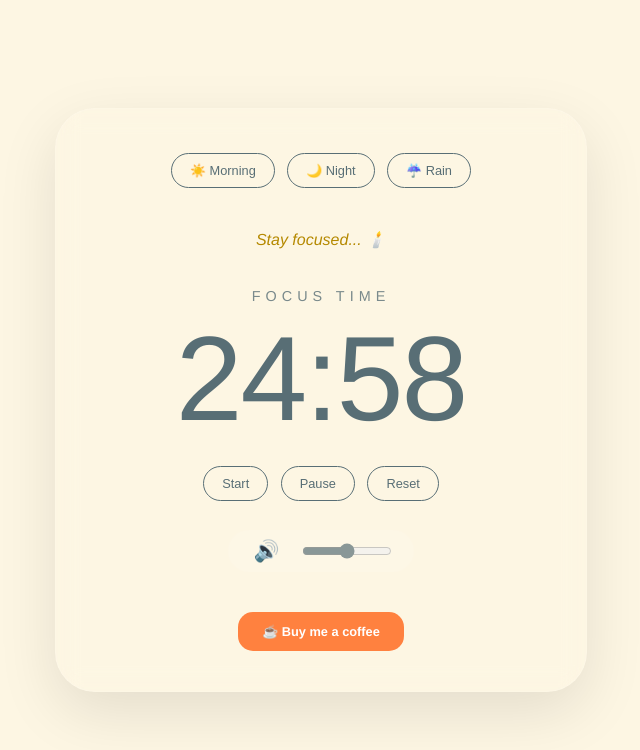
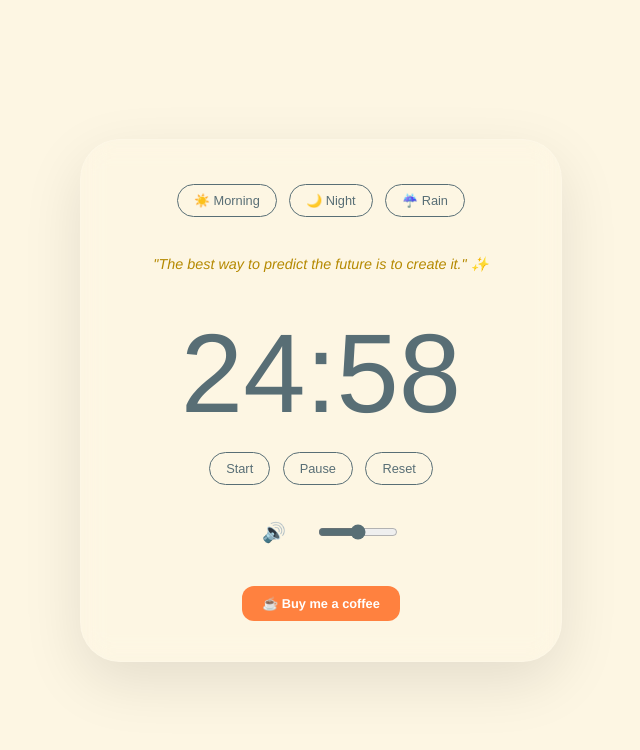
Before and after one commit to achan555-sketch/my-ai-timer-, a plain HTML site: page index.html in a window 1280 px wide. Both pictures are taken after a click on the button "Start". Shown: the whole page, without its empty margins (319-959 px from the left). Drawn offline with Linux system fonts and the light colour scheme.

Commit message:
index.html

```diff
--- a/index.html
+++ b/index.html
@@ -3,14 +3,13 @@
 <head>
     <meta charset="UTF-8">
     <meta name="viewport" content="width=device-width, initial-scale=1.0">
-    <title>Cozy Focus Timer | USCPA Candidate achan555</title>
+    <title>Cozy Focus Timer | achan555</title>
     <style>
         :root {
             --bg-color: #fdf6e3;
             --text-color: #586e75;
             --accent-color: #d33682;
         }
-        /* モード別テーマ設定 */
         body.morning-mode { --bg-color: #fdf6e3; --text-color: #586e75; --accent-color: #b58900; }
         body.night-mode { --bg-color: #073642; --text-color: #93a1a1; --accent-color: #268bd2; }
         body.rain-mode { --bg-color: #1e272e; --text-color: #d2dae2; --accent-color: #0fbcf9; }
@@ -26,11 +25,10 @@
             height: 100vh;
             margin: 0;
             overflow: hidden;
-            transition: background-color 1s ease, color 1s ease;
-            position: relative;
+            transition: background-color 0.8s ease;
         }
 
-        /* 雨のアニメーション */
+        /* 雨レイヤー */
         #rain-layer { position: absolute; width: 100%; height: 100%; top: 0; left: 0; pointer-events: none; }
         .drop {
             position: absolute;
@@ -47,76 +45,66 @@
             padding: 40px;
             z-index: 10;
             background: rgba(255, 255, 255, 0.03);
-            backdrop-filter: blur(12px);
+            backdrop-filter: blur(15px);
             border-radius: 40px;
             box-shadow: 0 20px 60px rgba(0,0,0,0.1);
-            max-width: 450px;
+            max-width: 400px;
             width: 85%;
             border: 1px solid rgba(255, 255, 255, 0.1);
         }
 
-        h1 { font-weight: 300; letter-spacing: 5px; margin-bottom: 5px; font-size: 0.9rem; text-transform: uppercase; opacity: 0.8; }
         #message {
             font-style: italic;
-            font-size: 1rem;
-            min-height: 3.5rem;
-            margin: 20px 0;
+            font-size: 0.9rem;
+            min-height: 3rem;
+            margin-bottom: 20px;
             color: var(--accent-color);
-            line-height: 1.5;
             display: flex;
             align-items: center;
             justify-content: center;
-            padding: 0 10px;
         }
-        #timer { font-size: 7.5rem; font-weight: 100; margin: 5px 0; font-variant-numeric: tabular-nums; letter-spacing: -2px; }
 
-        .control-panel { display: flex; flex-direction: column; gap: 25px; margin-top: 15px; }
+        #timer { font-size: 7rem; font-weight: 100; margin: 10px 0; font-variant-numeric: tabular-nums; }
 
-        /* サウンドUIの統合 */
+        .mode-buttons, .main-buttons { margin-bottom: 20px; }
+
+        button {
+            background: none;
+            border: 1px solid var(--text-color);
+            color: var(--text-color);
+            padding: 8px 16px;
+            font-size: 0.8rem;
+            cursor: pointer;
+            border-radius: 20px;
+            transition: 0.3s;
+            margin: 4px;
+        }
+        button:hover {
+            background-color: var(--text-color);
+            color: var(--bg-color);
+        }
+
+        /* サウンドUI */
         .audio-ui {
             display: flex;
             align-items: center;
             justify-content: center;
-            gap: 15px;
-            background: rgba(255, 255, 255, 0.08);
-            padding: 8px 20px;
-            border-radius: 30px;
-            width: fit-content;
-            margin: 0 auto;
+            gap: 10px;
+            margin-top: 10px;
         }
-        #muteBtn { background: none; border: none; font-size: 1.3rem; cursor: pointer; color: var(--text-color); transition: transform 0.2s; }
-        #muteBtn:hover { transform: scale(1.1); }
-        #volumeSlider { cursor: pointer; width: 90px; accent-color: var(--text-color); opacity: 0.7; }
-
-        .mode-buttons button, .main-buttons button {
-            background: none;
-            border: 1px solid var(--text-color);
-            color: var(--text-color);
-            padding: 9px 18px;
-            font-size: 0.8rem;
-            cursor: pointer;
-            border-radius: 25px;
-            transition: 0.3s;
-            margin: 4px;
-        }
-        .mode-buttons button:hover, .main-buttons button:hover {
-            background-color: var(--text-color);
-            color: var(--bg-color);
-        }
+        #volumeSlider { cursor: pointer; width: 80px; accent-color: var(--text-color); }
 
         .bmac-btn {
             text-decoration: none;
             font-size: 0.8rem;
             color: #ffffff !important;
             background-color: #FF813F;
-            padding: 12px 24px;
-            border-radius: 15px;
+            padding: 10px 20px;
+            border-radius: 12px;
             font-weight: bold;
             display: inline-block;
-            margin-top: 40px;
-            transition: transform 0.2s;
+            margin-top: 30px;
         }
-        .bmac-btn:hover { transform: translateY(-3px); }
     </style>
 </head>
 <body class="morning-mode">
@@ -130,12 +118,10 @@
         <button onclick="changeMode('rain')">☔ Rain</button>
     </div>
 
-    <div id="message">"The secret of getting ahead is getting started." ✨</div>
+    <div id="message">"The best way to predict the future is to create it." ✨</div>
 
-    <h1 id="status">Focus Time</h1>
     <div id="timer">25:00</div>
 
-    <div class="control-panel">
     <div class="main-buttons">
         <button onclick="startTimer()">Start</button>
         <button onclick="pauseTimer()">Pause</button>
@@ -143,18 +129,16 @@
     </div>
 
     <div class="audio-ui">
-            <button id="muteBtn" onclick="toggleMute()">🔊</button>
+        <button id="muteBtn" onclick="toggleMute()" style="border:none; font-size:1.2rem;">🔊</button>
         <input type="range" id="volumeSlider" min="0" max="1" step="0.1" value="0.5" oninput="updateVolume()">
-        </div>
     </div>
 
     <a class="bmac-btn" href="https://buymeacoffee.com/achan555" target="_blank">☕ Buy me a coffee</a>
 </div>
 
-<audio id="bellSound8" src="https://noproblo.com/wp-content/uploads/2020/03/bell.mp3"></audio>
-<audio id="morningSound8" src="https://www.soundjay.com/nature/sounds/forest-birds-02.mp3?v=8" loop></audio>
-<audio id="nightSound8" src="https://www.soundjay.com/nature/sounds/campfire-1.mp3?v=8" loop></audio>
-<audio id="rainSound8" src="https://www.soundjay.com/nature/sounds/rain-07.mp3?v=8" loop></audio>
+<audio id="bellSound9" src="https://noproblo.com/wp-content/uploads/2020/03/bell.mp3"></audio>
+<audio id="nightSound9" src="https://www.soundjay.com/nature/sounds/campfire-1.mp3" loop></audio>
+<audio id="rainSound9" src="https://www.soundjay.com/nature/sounds/rain-07.mp3" loop></audio>
 
 <script>
     let timeLeft = 25 * 60;
@@ -165,28 +149,34 @@
     let isMuted = false;
 
     const timerDisplay = document.getElementById('timer');
-    const statusDisplay = document.getElementById('status');
     const messageDisplay = document.getElementById('message');
     const rainLayer = document.getElementById('rain-layer');
-    const muteBtn = document.getElementById('muteBtn');
     const volumeSlider = document.getElementById('volumeSlider');
 
     const quotes = [
-        "\"It always seems impossible until it's done.\" - Nelson Mandela",
         "\"Focus on being productive instead of busy.\"",
-        "\"Do something today that your future self will thank you for.\"",
-        "\"Work hard in silence, let your success be your noise.\"",
-        "\"The only way to learn is to do.\"",
-        "\"Dream bigger. Do bigger.\"",
-        "\"Success is the sum of small efforts, repeated day in and day out.\"",
-        "\"Believe you can and you're halfway there.\""
+        "\"Success is the sum of small efforts.\"",
+        "\"Your future self will thank you.\"",
+        "\"Work hard in silence, let success be your noise.\""
     ];
 
     function changeMode(mode) {
         document.body.className = mode + '-mode';
         stopAllMusic();
-        if (mode === 'rain') { startRain(); playMusic('rainSound8'); }
-        else { stopRain(); playMusic(mode + 'Sound8'); }
+
+        if (mode === 'morning') {
+            stopRain();
+            currentMusic = null; // Morningは音なし
+            messageDisplay.textContent = "Deep Focus in Silence... 🕯️";
+        } else if (mode === 'night') {
+            stopRain();
+            playMusic('nightSound9');
+            messageDisplay.textContent = "Cozy Fireplace Night... 🌙";
+        } else if (mode === 'rain') {
+            startRain();
+            playMusic('rainSound9');
+            messageDisplay.textContent = "Focusing in the Rain... ☔";
+        }
     }
 
     function playMusic(id) {
@@ -195,44 +185,39 @@
         currentMusic = music;
         music.muted = isMuted;
         music.volume = volumeSlider.value;
-        music.play().catch(() => {
-            console.log("Interaction required to play sound");
-        });
+        music.play().catch(() => {});
     }
 
     function stopAllMusic() {
-        ['morningSound8', 'nightSound8', 'rainSound8'].forEach(id => {
+        ['nightSound9', 'rainSound9'].forEach(id => {
             const m = document.getElementById(id);
             if (m) { m.pause(); m.currentTime = 0; }
         });
-    }
-
-    function toggleMute() {
-        isMuted = !isMuted;
-        if (currentMusic) currentMusic.muted = isMuted;
-        muteBtn.textContent = isMuted ? "🔇" : "🔊";
     }
 
     function updateVolume() {
         if (currentMusic) currentMusic.volume = volumeSlider.value;
     }
 
+    function toggleMute() {
+        isMuted = !isMuted;
+        if (currentMusic) currentMusic.muted = isMuted;
+        document.getElementById('muteBtn').textContent = isMuted ? "🔇" : "🔊";
+    }
+
     function startTimer() {
         if (timerId) return;
-        if (currentMusic) currentMusic.play(); else changeMode('morning');
-        messageDisplay.textContent = "Stay focused... 🕯️";
+        if (currentMusic) currentMusic.play();
         timerId = setInterval(() => {
             timeLeft--;
             updateDisplay();
             if (timeLeft <= 0) {
                 clearInterval(timerId);
                 timerId = null;
-                const bell = document.getElementById('bellSound8');
+                const bell = document.getElementById('bellSound9');
                 bell.volume = volumeSlider.value;
-                bell.muted = isMuted;
                 bell.play();
                 isFocus = !isFocus;
-                statusDisplay.textContent = isFocus ? "Focus Time" : "Break Time";
                 timeLeft = isFocus ? 25 * 60 : 5 * 60;
                 messageDisplay.textContent = quotes[Math.floor(Math.random() * quotes.length)];
                 updateDisplay();
@@ -244,7 +229,6 @@
         clearInterval(timerId);
         timerId = null;
         if (currentMusic) currentMusic.pause();
-        messageDisplay.textContent = "Paused. ☕";
     }
 
     function resetTimer() {
@@ -252,7 +236,7 @@
         isFocus = true;
         timeLeft = 25 * 60;
         updateDisplay();
-        messageDisplay.textContent = "\"Believe in yourself.\" ✨";
+        messageDisplay.textContent = "Ready to start? ✨";
     }
 
     function updateDisplay() {
@@ -265,14 +249,14 @@
         const drop = document.createElement('div');
         drop.classList.add('drop');
         drop.style.left = Math.random() * window.innerWidth + 'px';
-        drop.style.animationDuration = (Math.random() * 0.4 + 0.4) + 's';
+        drop.style.animationDuration = (Math.random() * 0.4 + 0.5) + 's';
         rainLayer.appendChild(drop);
         setTimeout(() => drop.remove(), 1000);
     }
 
     function startRain() {
         if (rainInterval) return;
-        rainInterval = setInterval(createDrop, 35);
+        rainInterval = setInterval(createDrop, 40);
     }
 
     function stopRain() {
```
Lines whose indentation alone changed are shown as unchanged.
